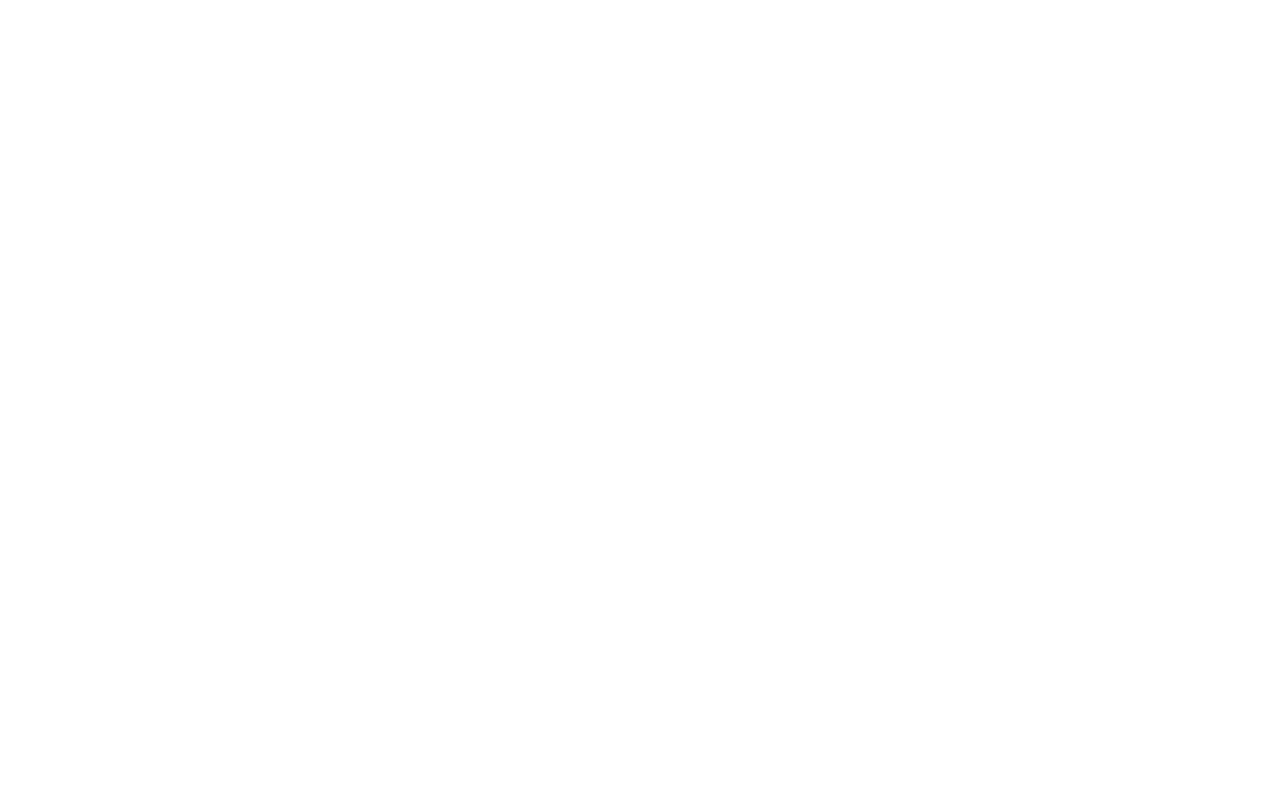
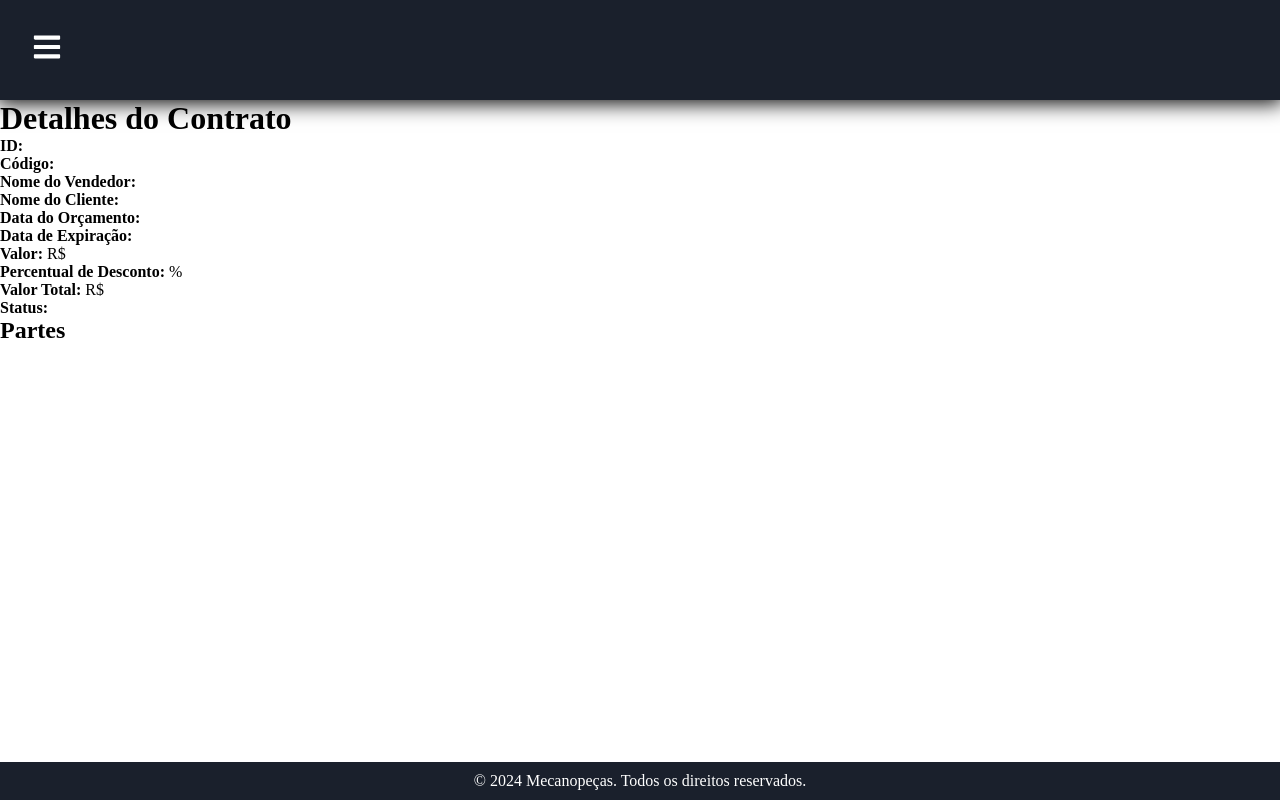
Before and after one commit to dwws-ufes/2024-Mecanopecas, a React (Vite) app in the folder front-mecanopecas/: page /orcamentos/1 in a window 1280 px wide. Before the commit this address had no page. Built offline with nearby package versions, Linux system fonts and the light colour scheme.

Commit message:
feature: rotas detalhes de orcamento

```diff
--- a/front-mecanopecas/package.json
+++ b/front-mecanopecas/package.json
@@ -12,7 +12,10 @@
   "dependencies": {
     "@tanstack/react-query": "^5.40.0",
     "axios": "^1.7.2",
+    "bootstrap": "^5.3.3",
+    "material-react-table": "^2.13.0",
     "react": "^18.2.0",
+    "react-bootstrap": "^2.10.2",
     "react-dom": "^18.2.0",
     "react-icons": "^5.2.1",
     "react-router-dom": "^6.23.1",
--- a/front-mecanopecas/src/App.tsx
+++ b/front-mecanopecas/src/App.tsx
@@ -6,17 +6,19 @@ import Login from './view/pages/Login';
 import Home from "./view/pages/Home";
 
 import Orcamentos from "./view/pages/Orcamentos";
+import DetailsOrcamentos from "./view/pages/Orcamentos/detailsOrcamentos.tsx";
+import DetailsVendedores from "./view/pages/Vendedores/detailsVendedores.tsx";
 
-import DetailsVendedores from "./view/pages/Vendedores/detailsVendedores.tsx";
 
 
 function App() {
   return (
     <BrowserRouter>
         <Routes>
-            <Route exact path="/" element={<Home />} />
+            <Route exact={true} path="/" element={<Home />} />
             <Route path="/login"  element={<Login />} />
             <Route path="/orcamentos"  element={<Orcamentos />} />
+            <Route path="/orcamentos/:id" element={<DetailsOrcamentos />} />
         </Routes>
     </BrowserRouter>
   )
--- a/front-mecanopecas/src/view/components/CardOrcamento/index.tsx
+++ b/front-mecanopecas/src/view/components/CardOrcamento/index.tsx
@@ -1,5 +1,5 @@
 import React from 'react';
-import {Container, Card, Button, BlueButton} from './styles.ts';
+import {Container, Card, Button, BlueButton, ButtonWrapper, CardDetails, Redirect} from './styles.ts';
 
 interface orcamentoProps {
     id: bigint,
@@ -8,15 +8,24 @@ interface orcamentoProps {
 }
 
 const CardOrcamento = ({ id, title, status }: orcamentoProps) => {
+
+
     return (
         <Container>
             <Card>
-                <h3>{id}</h3>
-                <h4>{title}</h4>
-                <p>{status}</p>
-                <BlueButton>Consultar</BlueButton>
-                <Button>Transformar em Venda</Button>
-
+                <CardDetails>
+                    <h3>{id}</h3>
+                    <h4>{title}</h4>
+                    <p>{status}</p>
+                </CardDetails>
+                <ButtonWrapper>
+                    <Redirect to={`/orcamentos/${id}`} >
+                        <BlueButton>Consultar Detalhes</BlueButton>
+                    </Redirect>
+                    <Redirect to={`/orcamentos/${id}/venda`}>
+                        <Button>Transformar em Venda</Button>
+                    </Redirect>
+                </ButtonWrapper>
             </Card>
         </Container>
     )
--- a/front-mecanopecas/src/view/components/CardOrcamento/styles.ts
+++ b/front-mecanopecas/src/view/components/CardOrcamento/styles.ts
@@ -1,4 +1,5 @@
 import styled from 'styled-components';
+import {Link} from "react-router-dom";
 
 export const Container = styled.div`
     display: flex;
@@ -7,22 +8,36 @@ export const Container = styled.div`
 
 export const Card = styled.div`
     flex: 1;
-    flex-direction: column;
+
     padding: 20px;
     margin: 10px 0;
-    min-width: 200px;
-    min-width: 150px;
+    //min-width: 200px;
+    //min-width: 150px;
     border-radius: 8px;
     background: #ffffff;
     align-items: center;
     justify-content: space-between;
     box-shadow: 0 0 10px rgba(0, 0, 0, 0.1);
+`;
+
+export const CardDetails = styled.div`
+    display: flex;
+    flex: 0.5;
+    flex-direction: column;
+`
+
+export const ButtonWrapper = styled.nav`
+    flex: 0.5;
+    flex-direction: column;
+`
+
+export const Redirect = styled(Link)`
+    font-weight: bold;
 `
 
 export const Button = styled.button`
-    flex-direction: row;
-
     color: #fff;
+    text-decoration: none;
     margin: 1em;
     font-size: 1.2em;
     border-radius: 8px;
@@ -34,4 +49,4 @@ export const Button = styled.button`
 export const BlueButton = styled(Button)`
     background: #3d3dac;
     border: 2px solid #1212a5;
-`
+`;
--- a/front-mecanopecas/src/view/components/Header/index.tsx
+++ b/front-mecanopecas/src/view/components/Header/index.tsx
@@ -5,7 +5,7 @@ import { Container } from './styles.ts';
 import SideMenu from '../SideMenu';
 
 const Header = () => {
-    const [isSideMenuOpen, setSideMenuOpen] = useState(true);
+    const [isSideMenuOpen, setSideMenuOpen] = useState(false);
     const showSideMenu = () => setSideMenuOpen(!isSideMenuOpen);
 
     return  (
--- a/front-mecanopecas/src/view/pages/Orcamentos/detailsOrcamentos.tsx
+++ b/front-mecanopecas/src/view/pages/Orcamentos/detailsOrcamentos.tsx
@@ -5,19 +5,65 @@ import { Container } from './styles.ts'
 import Header from "../../components/Header";
 import Footer from "../../components/Footer";
 
+// import useOrcamentoDetail from "../../../hooks/useOrcamento.ts";
 
+interface detailsProps {
+    id: number,
+    codigo: string,
+    vendedorNome: string,
+    clienteNome: string,
+    dataOrcamento: Date,
+    dataExpiracao: Date,
+    valor: number,
+    percentualDesconto: number,
+    valorTotal: number,
+    pecas: any[],
+    status: string
+}
 
-const DetailsOrcamentos = () => {
+const DetailsOrcamentos = ({
+       id,
+       codigo,
+       vendedorNome,
+       clienteNome,
+       dataOrcamento,
+       dataExpiracao,
+       valor,
+       percentualDesconto,
+       valorTotal,
+       pecas,
+       status
+}) => {
+
+    // const { orcamentoData, ocamentoLoadin, orcamentoError } = useOrcamentoDetail();
 
     return (
         <>
-            <Header />
-            <Container>
-
-            </Container>
-            <Footer />
+            <Header/>
+            <div className="detalhes-contrato">
+                <h1>Detalhes do Contrato</h1>
+                <p><strong>ID:</strong> {id}</p>
+                <p><strong>Código:</strong> {codigo}</p>
+                <p><strong>Nome do Vendedor:</strong> {vendedorNome}</p>
+                <p><strong>Nome do Cliente:</strong> {clienteNome}</p>
+                <p><strong>Data do Orçamento:</strong> {dataOrcamento?.toLocaleDateString()}</p>
+                <p><strong>Data de Expiração:</strong> {dataExpiracao?.toLocaleDateString()}</p>
+                <p><strong>Valor:</strong> R$ {valor?.toFixed(2)}</p>
+                <p><strong>Percentual de Desconto:</strong> {percentualDesconto}%</p>
+                <p><strong>Valor Total:</strong> R$ {valorTotal?.toFixed(2)}</p>
+                <p><strong>Status:</strong> {status}</p>
+                <div>
+                    <h2>Partes</h2>
+                    <ul>
+                        {pecas?.map((parte, index) => (
+                            <li key={index}>{JSON.stringify(parte)}</li> // Ajuste a renderização conforme necessário
+                        ))}
+                    </ul>
+                </div>
+            </div>
+            <Footer/>
         </>
-    )
-}
+    );
+};
 
 export default DetailsOrcamentos;
--- a/front-mecanopecas/src/view/pages/Orcamentos/index.tsx
+++ b/front-mecanopecas/src/view/pages/Orcamentos/index.tsx
@@ -1,6 +1,6 @@
 import React from 'react';
 
-import {Container, Content, Section} from './styles.ts'
+import { Container, Content, Section } from './styles.ts'
 
 import Header from "../../components/Header";
 import Footer from "../../components/Footer";
@@ -10,7 +10,6 @@ import CardOrcamento from "../../components/CardOrcamento";
 
 
 const Orcamentos = () => {
-
     const { data } = useOrcamento()
 
     console.log(data);
--- a/front-mecanopecas/src/view/pages/Orcamentos/styles.ts
+++ b/front-mecanopecas/src/view/pages/Orcamentos/styles.ts
@@ -9,7 +9,7 @@ export const Container = styled.div`
 `;
 
 export const Content = styled.div`
-    margin-left: 300px; /* Considerando a largura do side menu + espaçamento */
+    //margin-left: 300px; /* Considerando a largura do side menu + espaçamento */
     padding: 20px;
 `;
 
```
Also changed, not shown: 1 other file (tests, documents, lock files or other folders).
